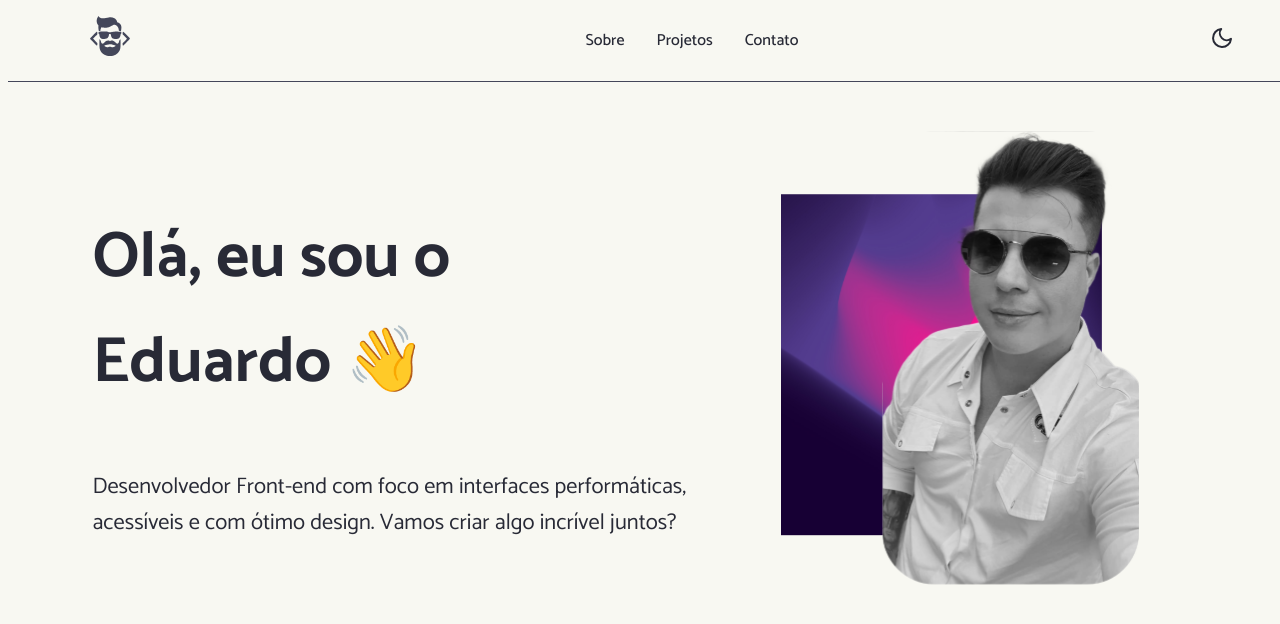
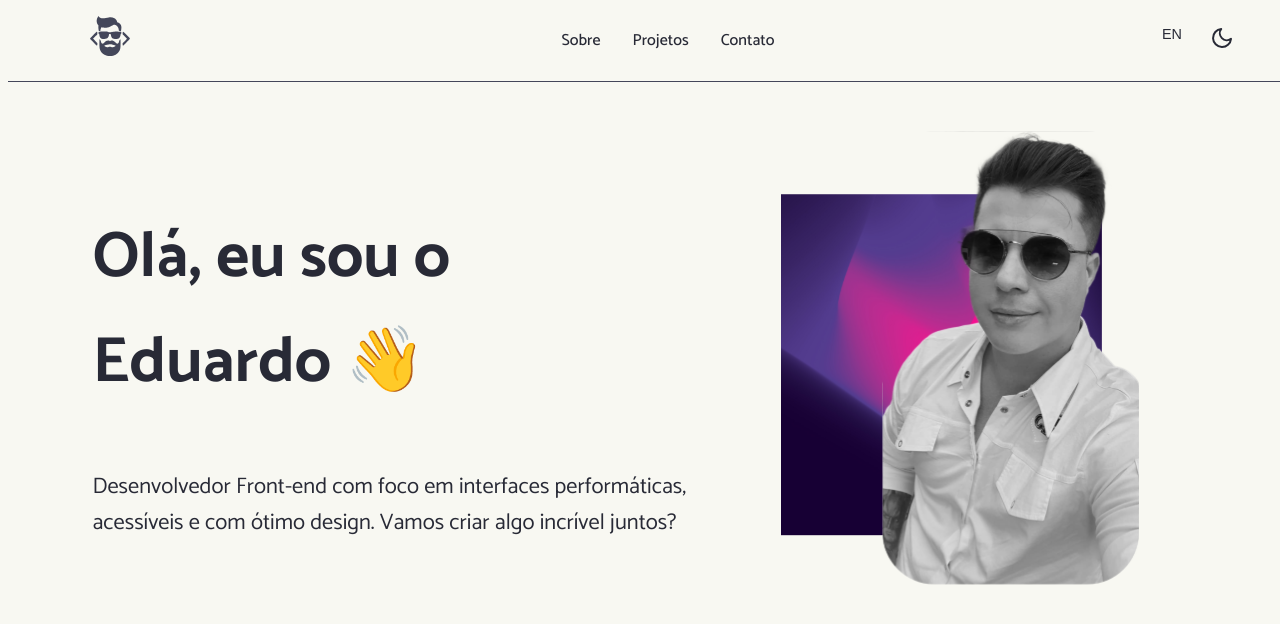
Before and after one commit to eosantos/portifolio-3.0, a Next.js app: page / in a window 1280 px wide. Shown: the top 624 px of the page. Built offline with nearby package versions, Linux system fonts and the light colour scheme.

Commit message:
feito a criação do LangButton no header para tradução salvando em cache.

```diff
--- a/src/components/Header.tsx
+++ b/src/components/Header.tsx
@@ -1,6 +1,7 @@
 'use client';
 
 import { ThemeToggle } from '@/components/ThemeToggle';
+import { useLanguage } from '@/providers/LanguageProvider';
 import { media } from '@/styles/media';
 import Image from 'next/image';
 import Link from 'next/link';
@@ -79,9 +80,18 @@ const MobileMenuButton = styled.button`
   }
 `;
 
+const LangButton = styled.button`
+  background: none;
+  border: none;
+  cursor: pointer;
+  color: ${({ theme }) => theme.text};
+  font-size: 0.9rem;
+`;
+
 export default function Header() {
   const [isOpen, setIsOpen] = useState(false);
   const theme = useTheme();
+  const { lang, toggleLanguage } = useLanguage();
 
   const logoSrc =
     theme.title === 'light'
@@ -109,6 +119,9 @@ export default function Header() {
       </CenterSection>
 
       <RightSection>
+        <LangButton onClick={toggleLanguage}>
+          {lang === 'pt' ? 'EN' : 'PT'}
+        </LangButton>
         <ThemeToggle />
         <MobileMenuButton onClick={() => setIsOpen(!isOpen)}>
           {isOpen ? <FiX /> : <FiMenu />}
```
